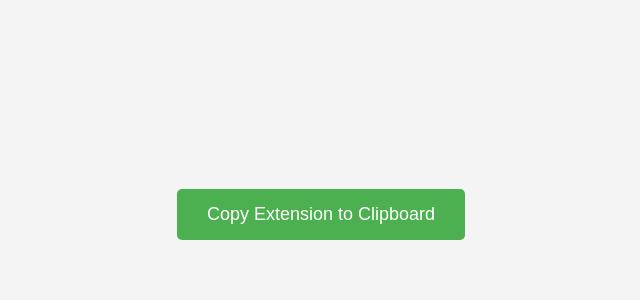
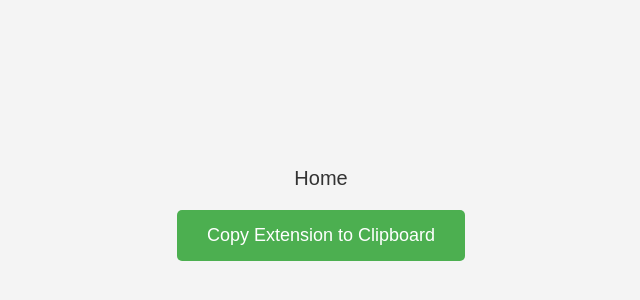
Before and after one commit to Davidoluwa/Davidoluwa.github.io, a plain HTML site: page index.html in a window 1280 px wide. Shown: the part 186-486 px from the top of the page, without its empty margins (319-959 px from the left). Drawn offline with Linux system fonts and the light colour scheme.

Commit message:
index.html

```diff
--- a/index.html
+++ b/index.html
@@ -28,6 +28,11 @@
         #copyBtn:hover {
             background-color: #45a049;
         }
+        #extensionDisplay {
+            margin-bottom: 20px;
+            font-size: 20px;
+            color: #333;
+        }
         #feedback {
             margin-top: 10px;
             font-size: 16px;
@@ -37,6 +42,7 @@
     </style>
 </head>
 <body>
+    <div id="extensionDisplay">Loading...</div>
     <button id="copyBtn">Copy Extension to Clipboard</button>
     <span id="feedback">Copied!</span>
 
@@ -46,33 +52,38 @@
 
             const copyBtn = document.getElementById("copyBtn");
             const feedback = document.getElementById("feedback");
+            const extensionDisplay = document.getElementById("extensionDisplay");
 
-            if (!copyBtn) {
-                console.error("Button not found!");
+            if (!copyBtn || !extensionDisplay) {
+                console.error("Required elements not found!");
                 return;
             }
 
-            // Explicitly define the extension
+            // Calculate the extension
             const extension = window.location.search
                 ? decodeURIComponent(window.location.search.substring(1))
                 : "Home";
             console.log("Calculated extension:", extension);
 
-            // Ensure no interference by locking the value
+            // Display the extension on the page
+            extensionDisplay.textContent = extension;
+            console.log("Displayed extension:", extensionDisplay.textContent);
+
+            // Set the text to copy
             const textToCopy = extension;
-            console.log("Text to copy set as:", textToCopy);
+            console.log("Text to copy assigned:", textToCopy);
 
             copyBtn.addEventListener("click", function() {
-                console.log("Button clicked, attempting to copy:", textToCopy);
+                console.log("Button clicked, copying:", textToCopy);
 
                 navigator.clipboard.writeText(textToCopy).then(() => {
-                    console.log("Successfully copied to clipboard:", textToCopy);
+                    console.log("Clipboard write successful, copied:", textToCopy);
                     feedback.style.display = "block";
                     setTimeout(() => {
                         feedback.style.display = "none";
                     }, 2000);
                 }).catch(err => {
-                    console.error("Clipboard copy failed:", err);
+                    console.error("Clipboard write failed:", err);
                     alert("Failed to copy: " + err.message);
                 });
             });
```
